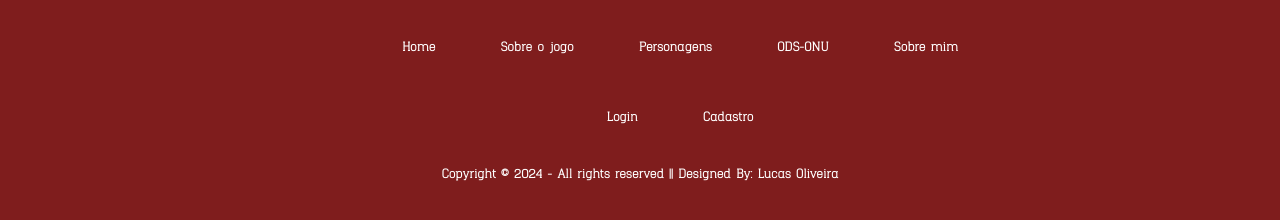
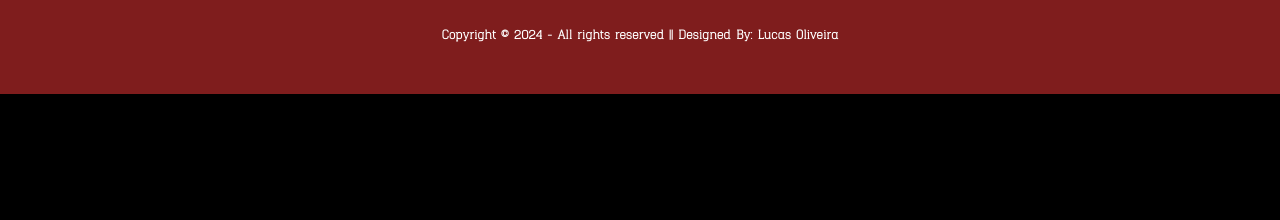
Before and after one commit to lucasomsilva/Projeto-Individual, a website: page site/public/index.html in a window 1280 px wide. Shown: the part 4512-4732 px from the top of the page. After the commit the page ends 4606 px from the top, so only its background shows below. Drawn offline with Linux system fonts and the light colour scheme.

Commit message:
Alterando footer

```diff
--- a/site/public/css/cadastro.css
+++ b/site/public/css/cadastro.css
@@ -17,11 +17,12 @@ section {
     background-image: url(/site/public/assets/img/imagens-site/background-cadastro.png);
     background-repeat: no-repeat;
     background-position: center;
-    background-size: 1550px;
+    background-size: 1600px;
 }
 
 .box-inputs {
-    background-color: black;
+    background-color: rgba(0, 0, 0);
+    border-radius: 25px;
     font-family: 'Chinese Rocks', sans-serif;
     margin-top: 60px;
     width: 600px;
--- a/site/public/css/style.css
+++ b/site/public/css/style.css
@@ -195,7 +195,7 @@ li a:hover {
     font-size: 40px;
     z-index: 1;
     bottom: 450px;
-    left: 310px;
+    left: 330px;
     transform: translate(-50%, -50%);
     position: absolute;
 }
--- a/site/public/index.html
+++ b/site/public/index.html
@@ -217,24 +217,6 @@
                     </svg>
                 </a>
             </div>
-
-            <div class="row">
-                <ul>
-                    <li><a href="#">Home</a></li>
-                    <li><a href="#sobre-o-jogo"> Sobre o jogo</a></li>
-                    <li><a href="#personagens">Personagens</a></li>
-                    <li><a href="#ods-onu">ODS-ONU</a></li>
-                    <li><a href="#sobre-mim">Sobre mim</a></li>
-                </ul>
-            </div>
-
-            <div class="row">
-                <ul>
-                    <li><a href="">Login</a></li>
-                    <li><a href="">Cadastro</a></li>
-                </ul>
-            </div>
-
             <div class="row">
                 Copyright © 2024 - All rights reserved || Designed By: Lucas Oliveira
             </div>
```
Also changed, not shown: site/public/cadastro.html (+1 -0 lines), site/public/login.html (+1 -0 lines), site/public/assets/favicon/favicon.ico, site/public/assets/img/imagens-site/background-cadastro-2.jpg (added), site/public/assets/img/imagens-site/logo-2.png (added).
